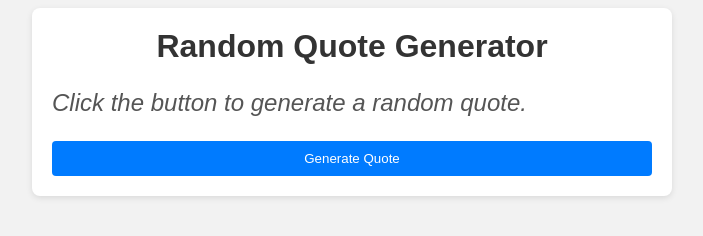
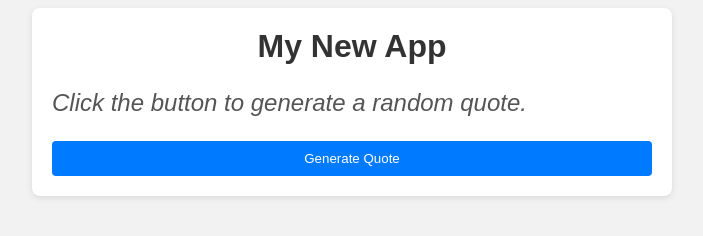
Before and after one commit to cloudboostauk/github-class, a plain HTML site: page index.html in a window 1280 px wide. Shown: the whole page, without its empty margins (288-991 px from the left). Drawn offline with Linux system fonts and the light colour scheme.

Commit message:
changed the headline

```diff
--- a/index.html
+++ b/index.html
@@ -5,7 +5,7 @@
 </head>
 <body>
   <div id="quoteContainer">
-    <h1>Random Quote Generator</h1>
+    <h1>My New App</h1>
     <div id="quote">
       <p id="quoteText">Click the button to generate a random quote.</p>
       <p id="quoteAuthor"></p>
```
